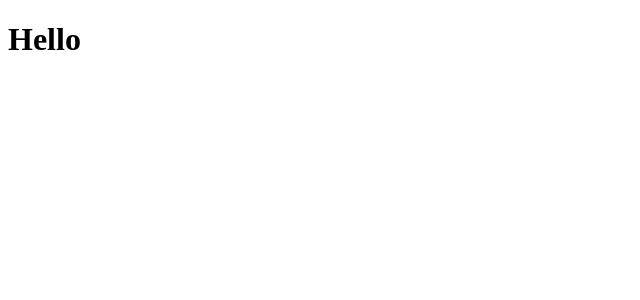
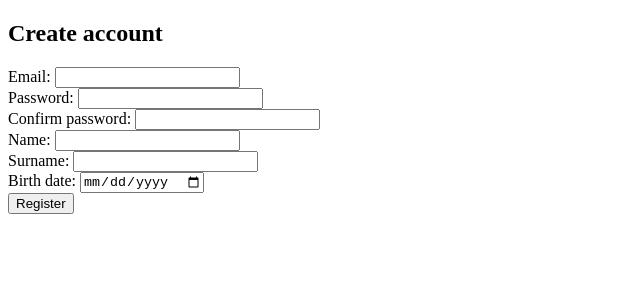
Before and after one commit to shrkptv/inno-frontend, a React (Vite) app: page /login in a window 1280 px wide. Shown: the top 300 px of the page, without its empty margins (0-640 px from the left). Built offline with nearby package versions, Linux system fonts and the light colour scheme.

Commit message:
Add registration page

```diff
--- a/src/App.jsx
+++ b/src/App.jsx
@@ -1,8 +1,10 @@
+import RegisterPage from "./pages/RegisterPage.jsx";
+
 function App() {
     return (
     <>
         <div>
-            <h1>Hello</h1>
+            <RegisterPage />
         </div>
     </>
   )
--- /dev/null
+++ b/src/pages/RegisterPage.jsx
@@ -0,0 +1,94 @@
+import { useState } from "react";
+
+export default function RegisterPage() {
+    const [registerData, setRegisterData] = useState({
+        login: '',
+        password: '',
+        confirmPassword: '',
+        name: '',
+        surname: '',
+        birthDate: ''
+    });
+
+    function handleChange(event) {
+        const {name , value} = event.target;
+        setRegisterData({
+            ...registerData,
+            [name]: value
+        })
+    }
+
+    function handleSubmit(event) {
+        event.preventDefault();
+
+        if(registerData.password !== registerData.confirmPassword) {
+            alert("Passwords don't match, please try again");
+            return null;
+        }
+    }
+
+    return (
+        <div>
+            <h2>Create account</h2>
+            <form onSubmit={handleSubmit}>
+                <div>
+                    <label>Email: </label>
+                    <input
+                        type="email"
+                        name="login"
+                        value={registerData.login}
+                        onChange={handleChange}
+                    />
+                </div>
+                <div>
+                    <label>Password: </label>
+                    <input
+                        type="password"
+                        name="password"
+                        value={registerData.password}
+                        onChange={handleChange}
+                    />
+                </div>
+                <div>
+                    <label>Confirm password: </label>
+                    <input
+                        type="password"
+                        name="confirmPassword"
+                        value={registerData.confirmPassword}
+                        onChange={handleChange}
+                    />
+                </div>
+                <div>
+                    <label>Name: </label>
+                    <input
+                        type="text"
+                        name="name"
+                        value={registerData.name}
+                        onChange={handleChange}
+                    />
+                </div>
+                <div>
+                    <label>Surname: </label>
+                    <input
+                        type="text"
+                        name="surname"
+                        value={registerData.surname}
+                        onChange={handleChange}
+                    />
+                </div>
+                <div>
+                    <label>Birth date: </label>
+                    <input
+                        type="date"
+                        name="birthDate"
+                        value={registerData.birthDate}
+                        onChange={handleChange}
+                    />
+                </div>
+                <div>
+                    <button type="submit">Register</button>
+                </div>
+            </form>
+        </div>
+    );
+}
```
